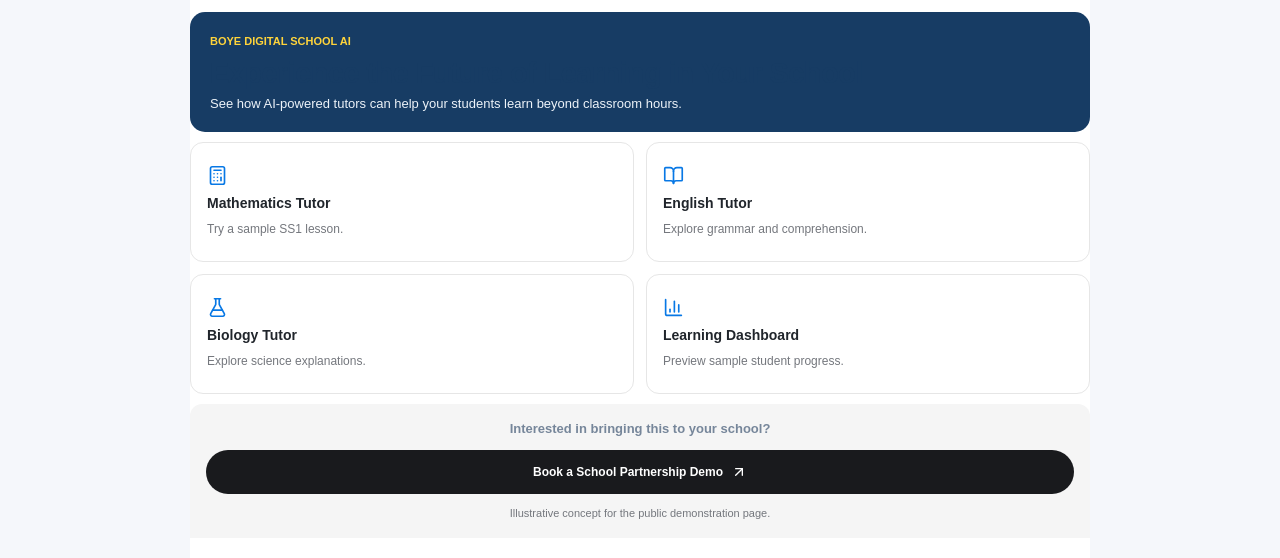
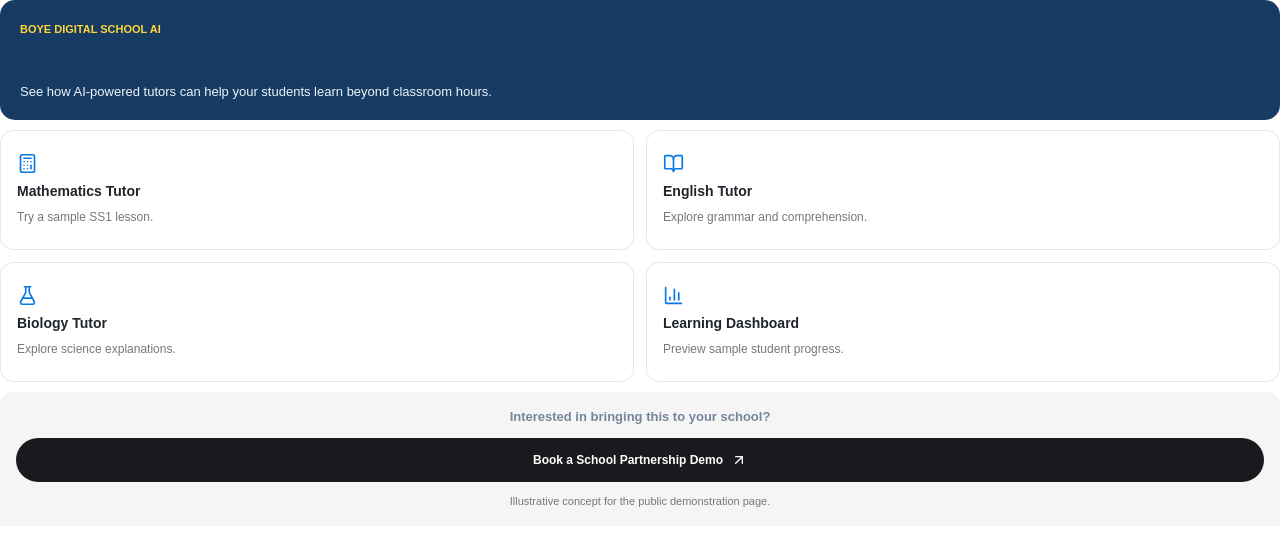
Before and after one commit to majesticmusa/Boye, a Next.js app in the folder boye-digital-school/: page /demo in a window 1280 px wide. Shown: the top 558 px of the page. Built offline with nearby package versions, Linux system fonts and the light colour scheme.

Commit message:
Make school demo page full width

```diff
--- a/boye-digital-school/src/app/demo/demo.module.css
+++ b/boye-digital-school/src/app/demo/demo.module.css
@@ -1,4 +1,4 @@
-.page { --navy:#173c64; --blue:#0878e5; --ink:#20252b; --muted:#74777d; min-height:100vh; padding:2px 0 0; background:#fff; color:var(--ink); font:14px/1.45 Arial,Helvetica,sans-serif; }
+.page { --navy:#173c64; --blue:#0878e5; --ink:#20252b; --muted:#74777d; width:100%; max-width:none; min-height:100vh; margin:0; padding:0; background:#fff; color:var(--ink); font:14px/1.45 Arial,Helvetica,sans-serif; }
 .hero { padding:14px 8px 12px; border-radius:12px; background:var(--navy); color:#fff; }
 .hero .kicker { margin:0 0 6px; color:#ffd43b; font-size:11px; font-weight:700; }
 .hero h1 { margin:0 0 4px; font-size:clamp(22px,4vw,29px); line-height:1.2; letter-spacing:-.02em; font-weight:700; }
@@ -16,7 +16,6 @@
 .booking:hover { background:#30343a; }
 .footer>p { margin:0; color:var(--muted); font-size:11px; }
 @media (min-width:760px) {
-  .page { max-width:900px; margin:0 auto; padding-top:12px; }
   .hero { padding:22px 20px 18px; border-radius:15px; }
   .subjects { gap:12px; padding:10px 0; }
   .card { min-height:120px; padding:16px; }
```
